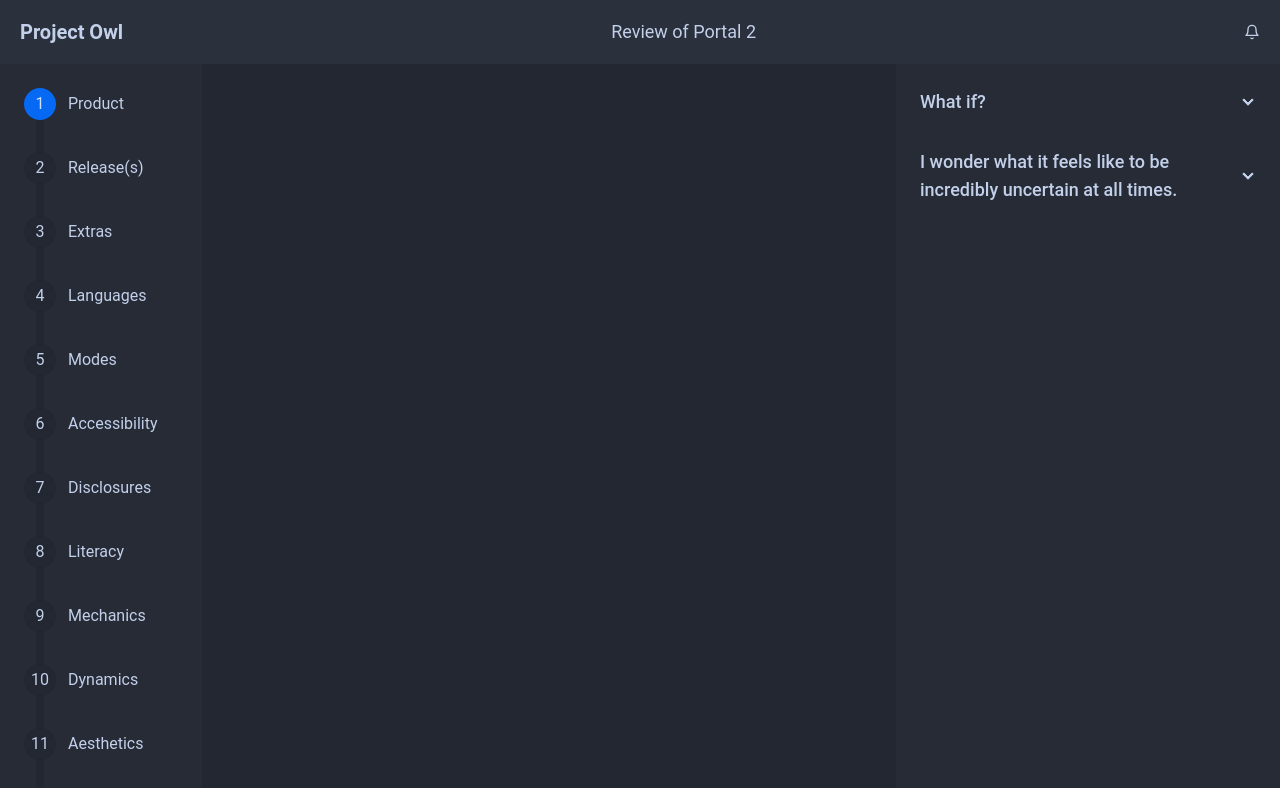
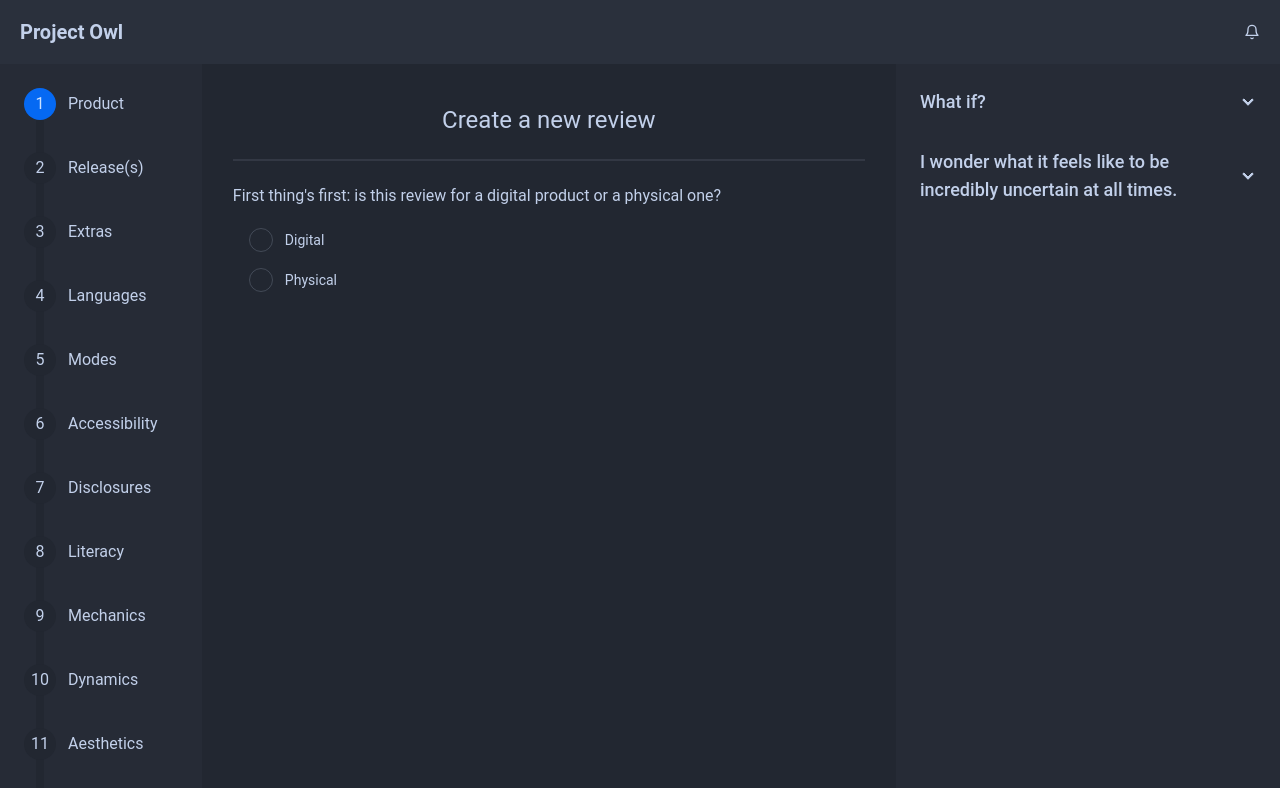
Before and after one commit to LudoLogical/project-owl, a Next.js app: page /create-review in a window 1280 px wide. Shown: the top 788 px of the page. Built offline with nearby package versions, Linux system fonts and the light colour scheme; a web font is replaced by a local one.

Commit message:
Started building structure for product step

```diff
--- a/package.json
+++ b/package.json
@@ -9,6 +9,7 @@
     "lint": "next lint --fix && prettier --check src/**/*.{js,jsx,ts,tsx}"
   },
   "dependencies": {
+    "axios": "^0.27.2",
     "daisyui": "^2.24.0",
     "next": "12.2.5",
     "react": "18.2.0",
--- a/src/components/nav-bar.tsx
+++ b/src/components/nav-bar.tsx
@@ -7,7 +7,6 @@
       className={'navbar flex flex-row flex-nowrap justify-between bg-base-100'}
     >
       <h1 className={'text-xl font-bold ml-3'}>Project Owl</h1>
-      <h1 className={'text-lg'}>Review of Portal 2</h1>
       <FiBell className={'mr-3'} />
     </nav>
   );
--- a/src/components/review-wizard/review-faq.tsx
+++ b/src/components/review-wizard/review-faq.tsx
@@ -6,7 +6,7 @@
 }> = ({ currentStep }) => {
   return (
     <>
-      {REVIEW_FAQ[currentStep - 1].map((faq, index) => (
+      {REVIEW_FAQ[currentStep].map((faq, index) => (
         <div key={index} className={'collapse collapse-arrow'}>
           <input type={'checkbox'} />
           <h2 className={'collapse-title text-lg font-medium'}>
--- /dev/null
+++ b/src/components/review-wizard/review-progress.tsx
@@ -0,0 +1,21 @@
+import { FC } from 'react';
+import { REVIEW_STEP_NAMES } from '../../content/review-step-names';
+
+const ReviewProgress: FC<{
+  currentStep: number;
+}> = ({ currentStep }) => {
+  return (
+    <ul className={'steps steps-vertical'}>
+      {REVIEW_STEP_NAMES.map((step, index) => (
+        <li
+          key={index}
+          className={'step' + (index <= currentStep ? ' step-primary' : '')}
+        >
+          {step}
+        </li>
+      ))}
+    </ul>
+  );
+};
+
+export default ReviewProgress;
--- a/src/components/review-wizard/review-steps.tsx
+++ /dev/null
@@ -1,21 +0,0 @@
-import { FC } from 'react';
-import { REVIEW_STEPS } from '../../content/review-steps';
-
-const ReviewSteps: FC<{
-  currentStep: number;
-}> = ({ currentStep }) => {
-  return (
-    <ul className={'steps steps-vertical'}>
-      {REVIEW_STEPS.map((step, index) => (
-        <li
-          key={index}
-          className={'step' + (index < currentStep ? ' step-primary' : '')}
-        >
-          {step}
-        </li>
-      ))}
-    </ul>
-  );
-};
-
-export default ReviewSteps;
--- a/src/components/review-wizard/review-wizard.tsx
+++ b/src/components/review-wizard/review-wizard.tsx
@@ -1,26 +1,48 @@
-import { FC, ReactNode } from 'react';
-import ReviewSteps from './review-steps';
+import { FC, useState } from 'react';
+import ReviewProgress from './review-progress';
 import ReviewFAQ from './review-faq';
+import STEPS from './steps/steps';
+import Review from '../../model/review';
+import RecursivePartial from '../../utils/recursive-partial';
 
-const ReviewWizard: FC<{
-  children?: ReactNode;
-}> = ({ children }) => {
+const emptyReview: RecursivePartial<Review> = {
+  reviewer: {},
+  subject: {},
+  context: {},
+  scores: {},
+};
+
+const ReviewWizard: FC = () => {
+  const [review, setReview] = useState(emptyReview);
+  const [currentStep, setCurrentStep] = useState(0);
   return (
     <div
-      className={'flex flex-row flex-nowrap h-fill bg-base-300 overflow-hidden'}
+      className={'flex flex-row flex-nowrap h-fill bg-base-300 overflow-x-auto'}
     >
       <section
         className={
           'flex-none bg-base-200 h-fill pl-5 pr-8 py-2 overflow-y-auto'
         }
       >
-        <ReviewSteps currentStep={1} />
+        <ReviewProgress currentStep={currentStep} />
       </section>
-      <main className={'flex-1 overflow-y-auto'}>{children}</main>
+      <main
+        className={
+          'flex-1 overflow-y-auto min-w-[20rem] max-w-2xl px-5 mx-auto my-10'
+        }
+      >
+        <h1 className={'text-2xl text-center'}>
+          {(review.subject?.product && currentStep > 0
+            ? 'Review of '
+            : 'Create a new review') + (review.subject?.product ?? '')}
+        </h1>
+        <div className='divider'></div>
+        {STEPS[currentStep]({ review: review, setReview: setReview })}
+      </main>
       <section
         className={'flex-none bg-base-200 w-96 h-fill overflow-y-auto p-2'}
       >
-        <ReviewFAQ currentStep={1} />
+        <ReviewFAQ currentStep={currentStep} />
       </section>
     </div>
   );
--- /dev/null
+++ b/src/components/review-wizard/steps/product-step.tsx
@@ -0,0 +1,72 @@
+import { ChangeEvent, FC } from 'react';
+import Review from '../../../model/review';
+import RecursivePartial from '../../../utils/recursive-partial';
+import { HiOutlineSearch } from 'react-icons/hi';
+
+const ProductStep: FC<{
+  review: RecursivePartial<Review>;
+  setReview: Function;
+}> = ({ review, setReview }) => {
+  function handleIsDigitalSelection(event: ChangeEvent<HTMLInputElement>) {
+    setReview({
+      ...review,
+      subject: {
+        ...review.subject,
+        productIsDigital: event.target.value === 'digital',
+      },
+    });
+  }
+
+  return (
+    <>
+      <h3>
+        First thing&apos;s first: is this review for a digital product or a
+        physical one?
+      </h3>
+
+      <div className={'form-control m-3'}>
+        <label className={'label cursor-pointer justify-start'}>
+          <input
+            type={'radio'}
+            name={'radio-1'}
+            value={'digital'}
+            className={'radio'}
+            onChange={(e) => handleIsDigitalSelection(e)}
+          />
+          <span className={'label-text ml-3'}>Digital</span>
+        </label>
+        <label className={'label cursor-pointer justify-start'}>
+          <input
+            type={'radio'}
+            name={'radio-1'}
+            value={'physical'}
+            className={'radio'}
+            onChange={(e) => handleIsDigitalSelection(e)}
+          />
+          <span className={'label-text ml-3'}>Physical</span>
+        </label>
+      </div>
+
+      {review.subject?.productIsDigital !== undefined &&
+        review.subject?.productIsDigital !== null && (
+          <>
+            <h3>What product would you like to review?</h3>
+            <div className='form-control mt-3'>
+              <div className='input-group'>
+                <input
+                  type='text'
+                  placeholder='Search…'
+                  className='input input-bordered w-64'
+                />
+                <button className='btn btn-square'>
+                  <HiOutlineSearch className={'w-6 h-6'} />
+                </button>
+              </div>
+            </div>
+          </>
+        )}
+    </>
+  );
+};
+
+export default ProductStep;
--- /dev/null
+++ b/src/components/review-wizard/steps/steps.ts
@@ -0,0 +1,5 @@
+import ProductStep from './product-step';
+
+const STEPS = [ProductStep];
+
+export default STEPS;
--- a/src/content/review-steps.ts
+++ b/src/content/review-step-names.ts
@@ -1,4 +1,4 @@
-export const REVIEW_STEPS = [
+export const REVIEW_STEP_NAMES = [
   'Product',
   'Release(s)',
   'Extras',
--- /dev/null
+++ b/src/utils/recursive-partial.ts
@@ -0,0 +1,5 @@
+type RecursivePartial<T> = {
+  [P in keyof T]?: RecursivePartial<T[P]>;
+};
+
+export default RecursivePartial;
```
Also changed, not shown: 1 other file (tests, documents, lock files or other folders).
